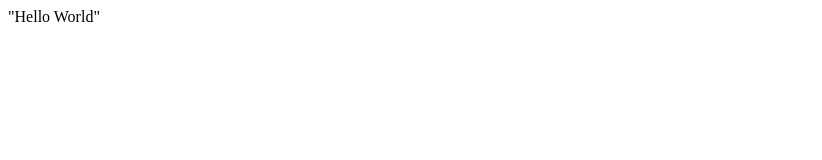
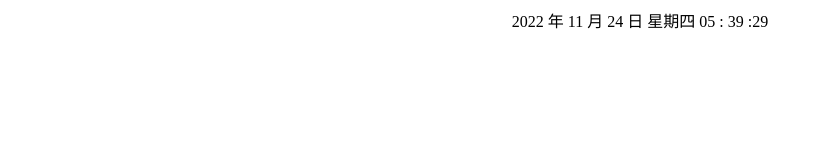
Before and after one commit to YuZiHao666/YuZiHao666.github.io, a plain HTML site: page index.html in a window 1280 px wide. Shown: the whole page, without its empty margins (0-822 px from the left). Drawn offline with Linux system fonts and the light colour scheme.

Commit message:
Update index.html
gengxin

```diff
--- a/index.html
+++ b/index.html
@@ -1 +1,76 @@
-"Hello World"
+<!DOCTYPE html>
+<html>
+
+<head>
+
+<meta charset="utf-8">
+
+<title>demo</title>
+
+<script type="text/javascript">
+
+window.onload=function()
+
+{
+
+window.requestAnimationFrame(getDate)
+
+}
+
+function getDate()
+
+{
+
+window.setTimeout(function(){
+
+window.requestAnimationFrame(getDate)
+
+},1000/2)
+
+var d=new Date();
+
+var year=d.getFullYear()  //获取年
+
+var month=d.getMonth()+1;  //获取月，从 Date 对象返回月份 (0 ~ 11)，故在此处+1
+
+var day=d.getDay()    //获取日
+
+var days=d.getDate() //获取日期
+
+var hour=d.getHours()   //获取小时
+
+var minute=d.getMinutes()  //获取分钟
+
+var second=d.getSeconds()   //获取秒
+
+if(month<10) month="0"+month
+
+if(days<10) days="0"+days
+
+if(hour<10) hour="0"+hour
+
+if(minute<10) minute="0"+minute
+
+if(second<10) second="0"+second
+
+var week=new Array("星期日","星期一","星期二","星期三","星期四","星期五","星期六")
+
+var Tools=document.getElementById("Main")
+
+var da=year+" 年 "+month+" 月 "+days+" 日 "+week[day]+" "+hour+" : "+minute+" :"+second
+
+Tools.innerHTML=da
+
+}
+
+</script>
+
+</head>
+
+<body>
+<center>
+<div id="Main"></div>
+</center>
+</body>
+
+</html>
```
